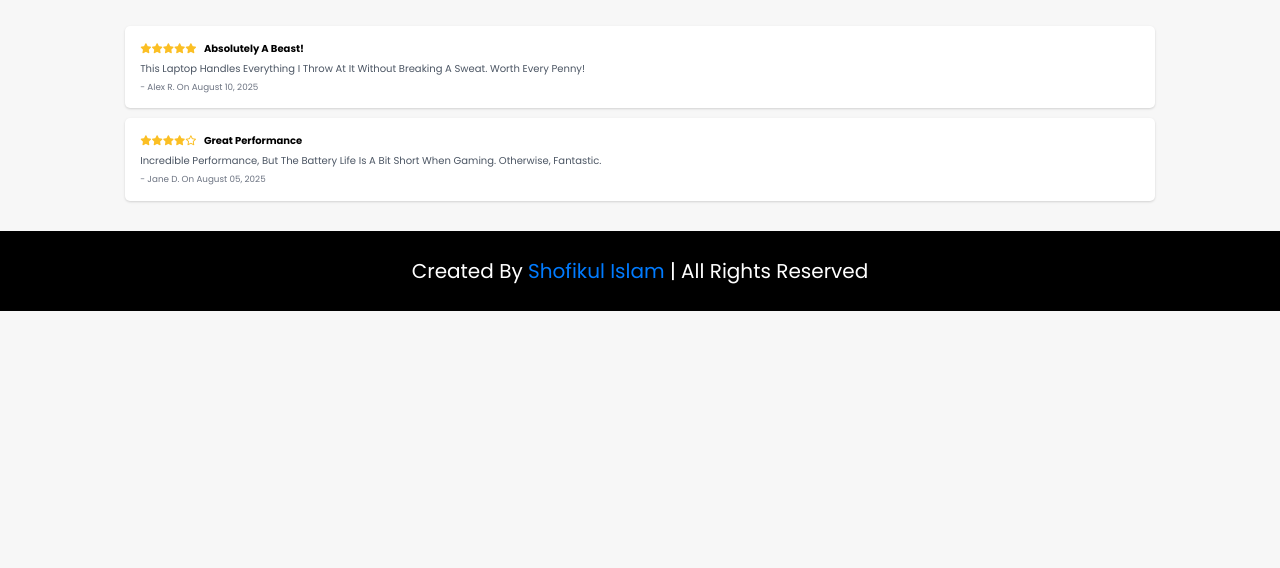
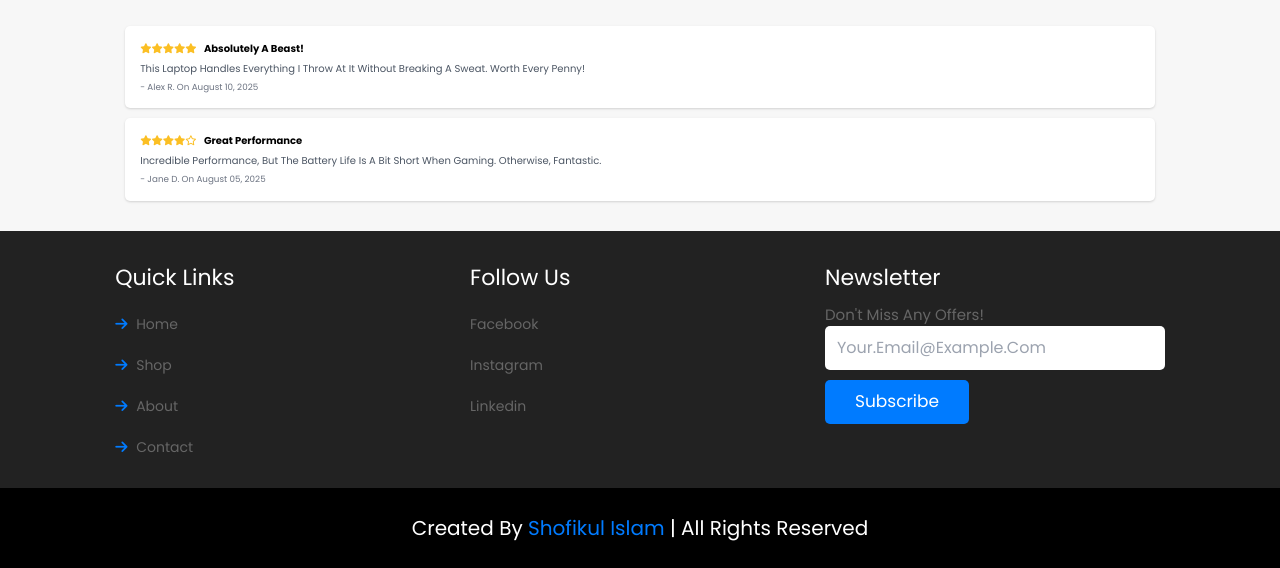
Before and after one commit to Shofikul2024/10-sem-web-lab-project-trtial-3, a plain HTML site: page product-details.html in a window 1280 px wide. Shown: the part 698-1266 px from the top of the page. Before the commit the page ends 1009 px from the top, so only its background shows below. Drawn offline with nearby package versions, Linux system fonts and the light colour scheme.

Commit message:
first commit

```diff
--- a/product-details.html
+++ b/product-details.html
@@ -107,9 +107,39 @@
         </section>
     </main>
 
+
+
+
     <footer class="footer">
-        </footer>
+        <div class="box-container">
+            <div class="box">
+                <h3>Quick Links</h3>
+                <a href="#home"><i class="fas fa-arrow-right"></i> Home</a>
+                <a href="#shop"><i class="fas fa-arrow-right"></i> Shop</a>
+                <a href="#about"><i class="fas fa-arrow-right"></i> About</a>
+                <a href="#contact"><i class="fas fa-arrow-right"></i> Contact</a>
+            </div>
+            <div class="box">
+                <h3>Follow Us</h3>
+                <!-- <a href="#"><i class="fab fa-facebook-f"></i> Facebook</a> -->
+                <a href="https://www.facebook.com/share/19PjMrpXgA/"  target="_blank" >Facebook</a>
+                <!-- <a href="#"><i class="fab fa-twitter"></i> Twitter</a> -->
+                <!-- <a href="#"><i class="fab fa-instagram"></i> Instagram</a> -->
+                <a href="https://www.instagram.com/mdshofikul492?igsh=MTFoY2gzdTFmNnYxaw==" target="_blank ">Instagram</a>
+                <a href="https://www.linkedin.com/in/md-shofikul-islam-664224217?utm_source=share&utm_campaign=share_via&utm_content=profile&utm_medium=android_app" target="_blank ">Linkedin</a>
+            </div>
+            <div class="box">
+                <h3>Newsletter</h3>
+                <p>Don't miss any offers!</p>
+                <form action="">
+                    <input type="email" placeholder="your.email@example.com">
+                    <input type="submit" value="Subscribe" class="btn">
+                </form>
+            </div>
+        </div>
+    </footer>
     <div class="credit">Created by <span>Shofikul Islam</span> | All Rights Reserved</div>
+
     <script src="script.js"></script>
 </body>
 </html>
```
